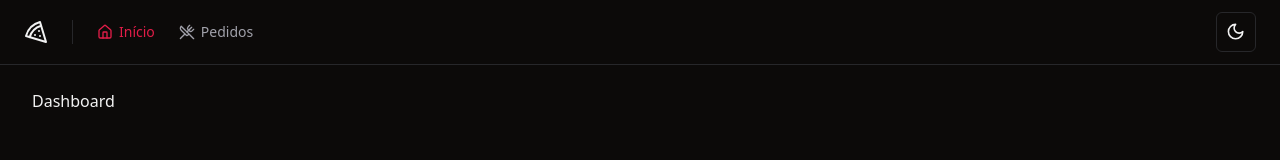
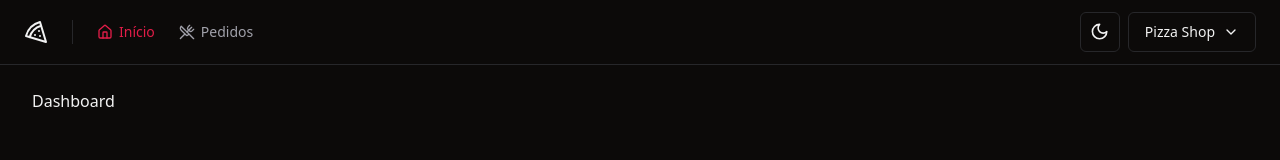
Before and after one commit to Carlos-Castro11/pizzashop-web, a React (Vite) app: page / in a window 1280 px wide. Shown: the top 160 px of the page. Built offline with nearby package versions, Linux system fonts and the light colour scheme.

Commit message:
Add account menu dropdown

```diff
--- /dev/null
+++ b/src/components/accountMenu.tsx
@@ -0,0 +1,44 @@
+import { Building, ChevronDown, LogOut } from 'lucide-react'
+
+import { Button } from './ui/button'
+import {
+  DropdownMenu,
+  DropdownMenuContent,
+  DropdownMenuItem,
+  DropdownMenuLabel,
+  DropdownMenuSeparator,
+  DropdownMenuTrigger,
+} from './ui/dropdown-menu'
+
+export function AccountMenu() {
+  return (
+    <DropdownMenu>
+      <DropdownMenuTrigger asChild>
+        <Button
+          variant="outline"
+          className="flex select-none items-center gap-2"
+        >
+          Pizza Shop
+          <ChevronDown className="h-4 w-4" />
+        </Button>
+      </DropdownMenuTrigger>
+      <DropdownMenuContent align="end" className="w-56">
+        <DropdownMenuLabel className="flex flex-col">
+          <span>Carlos Henrique</span>
+          <span className="text-sm font-normal text-muted-foreground">
+            carlos2020@gmail.com
+          </span>
+        </DropdownMenuLabel>
+        <DropdownMenuSeparator />
+        <DropdownMenuItem className="cursor-pointer">
+          <Building className="mr-2 h-4 w-4 " />
+          <span>Perfil da loja</span>
+        </DropdownMenuItem>
+        <DropdownMenuItem className="cursor-pointer text-rose-500 dark:text-rose-400">
+          <LogOut className="mr-2 h-4 w-4 " />
+          <span>Sair</span>
+        </DropdownMenuItem>
+      </DropdownMenuContent>
+    </DropdownMenu>
+  )
+}
--- a/src/components/header.tsx
+++ b/src/components/header.tsx
@@ -2,6 +2,7 @@
 
 import { Constants } from '@/constants'
 
+import { AccountMenu } from './accountMenu'
 import NavLink from './navLink'
 import { ThemeToggle } from './theme/themeToggle'
 import { Separator } from './ui/separator'
@@ -26,6 +27,7 @@
         </nav>
         <div className="ml-auto flex items-center gap-2">
           <ThemeToggle />
+          <AccountMenu />
         </div>
       </div>
     </div>
```
